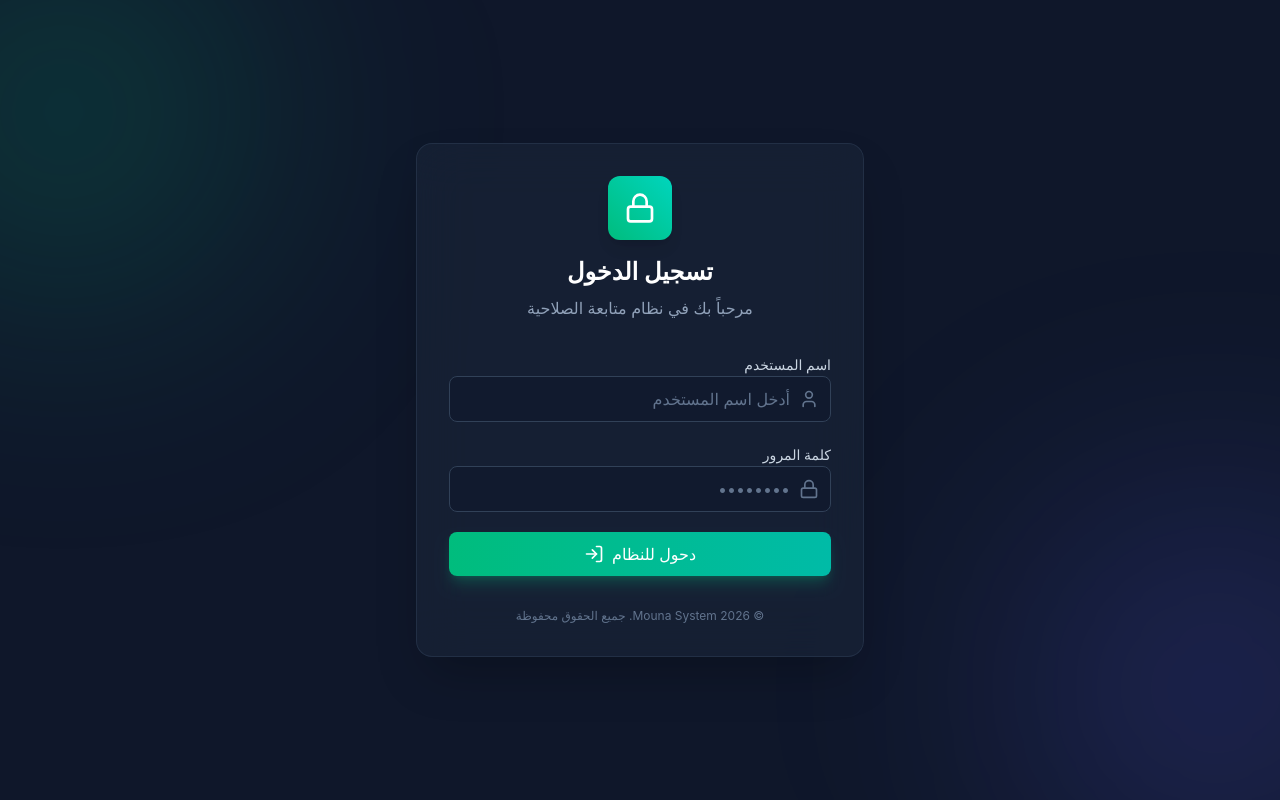
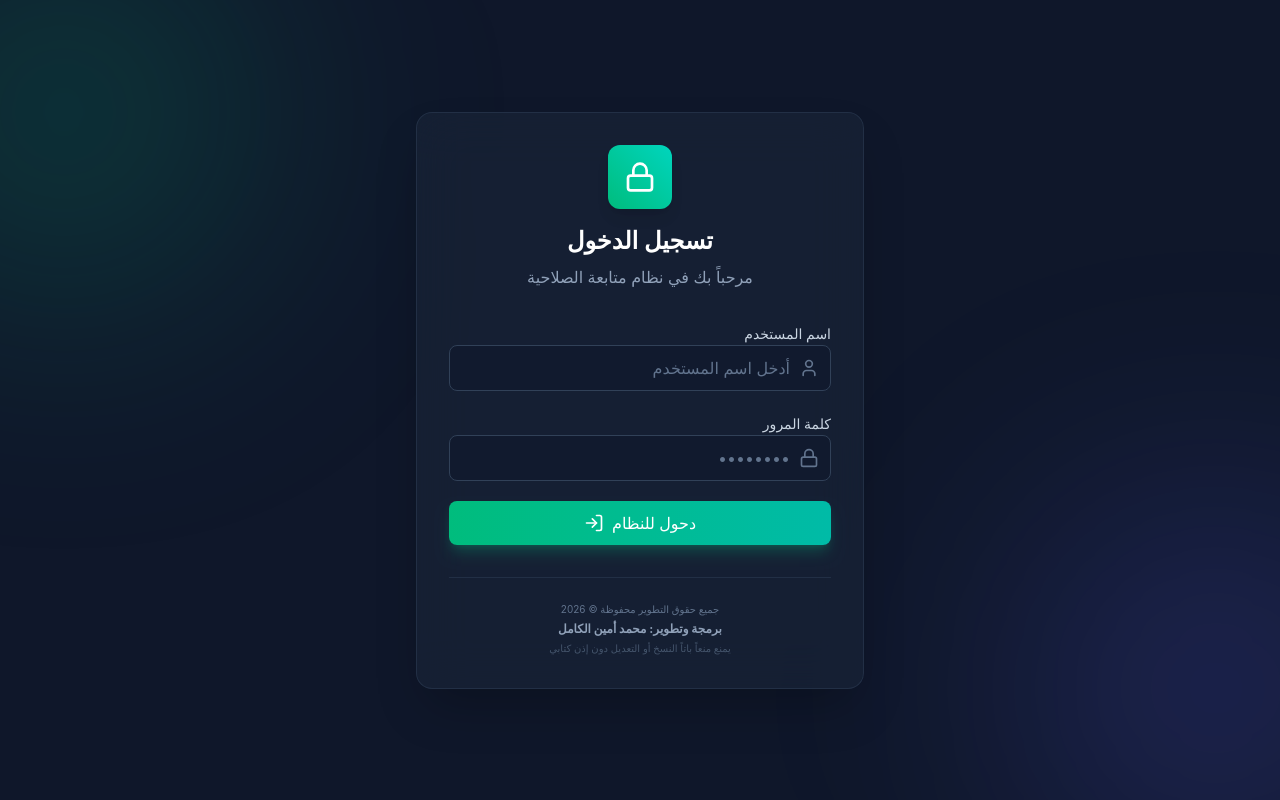
Before and after one commit to vscode773-arch/Mouna, a React (Vite) app: page /login in a window 1280 px wide. Built offline with nearby package versions, Linux system fonts and the light colour scheme; no server answers.

Commit message:
Add Developer Credits to Login Screen

```diff
--- a/src/pages/Login.jsx
+++ b/src/pages/Login.jsx
@@ -105,10 +105,10 @@ export default function Login() {
                     </button>
                 </form>
 
-                <div className="mt-8 text-center">
-                    <p className="text-xs text-slate-500">
-                        © 2026 Mouna System. جميع الحقوق محفوظة
-                    </p>
+                <div className="mt-8 text-center pt-6 border-t border-slate-700/50">
+                    <p className="text-[10px] text-slate-500 mb-1">جميع حقوق التطوير محفوظة © 2026</p>
+                    <p className="text-xs font-bold text-slate-400 mb-1">برمجة وتطوير: محمد أمين الكامل</p>
+                    <p className="text-[10px] text-slate-600">يمنع منعاً باتاً النسخ أو التعديل دون إذن كتابي</p>
                 </div>
             </motion.div>
         </div>
```
